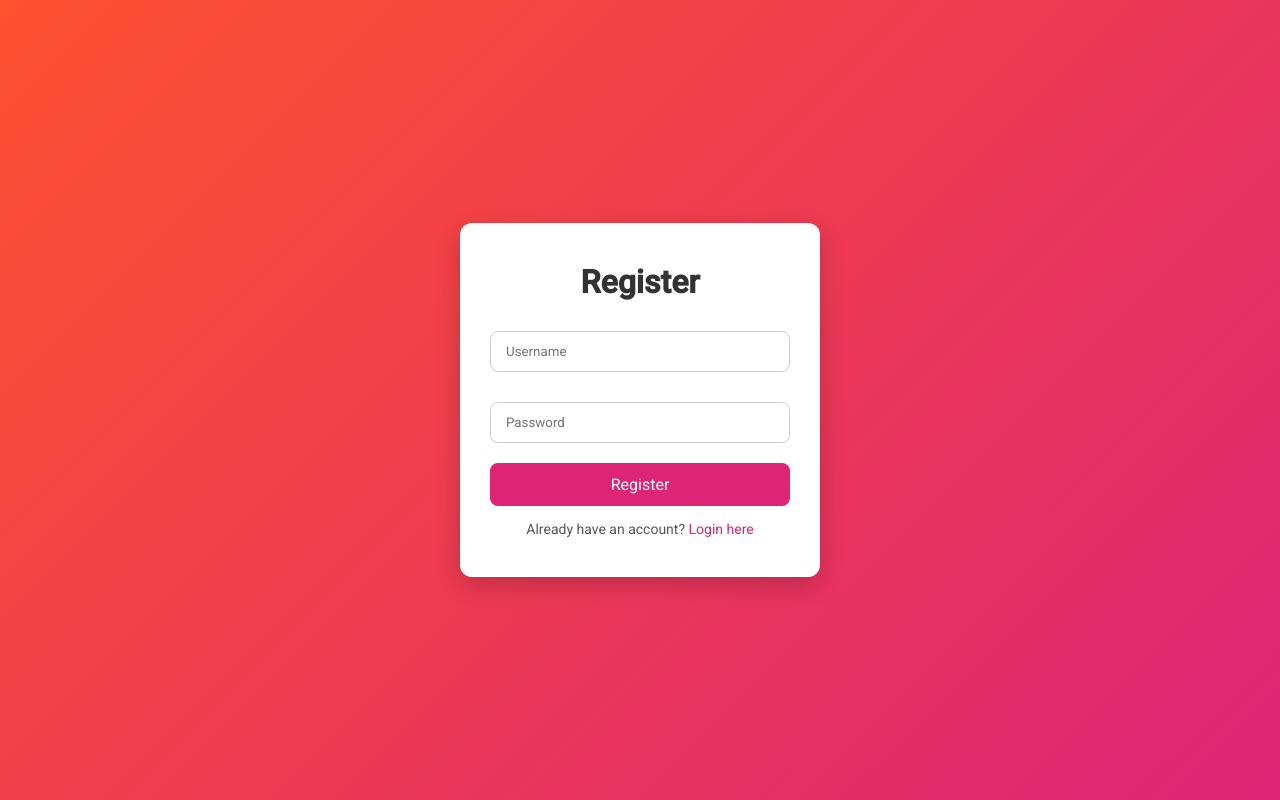
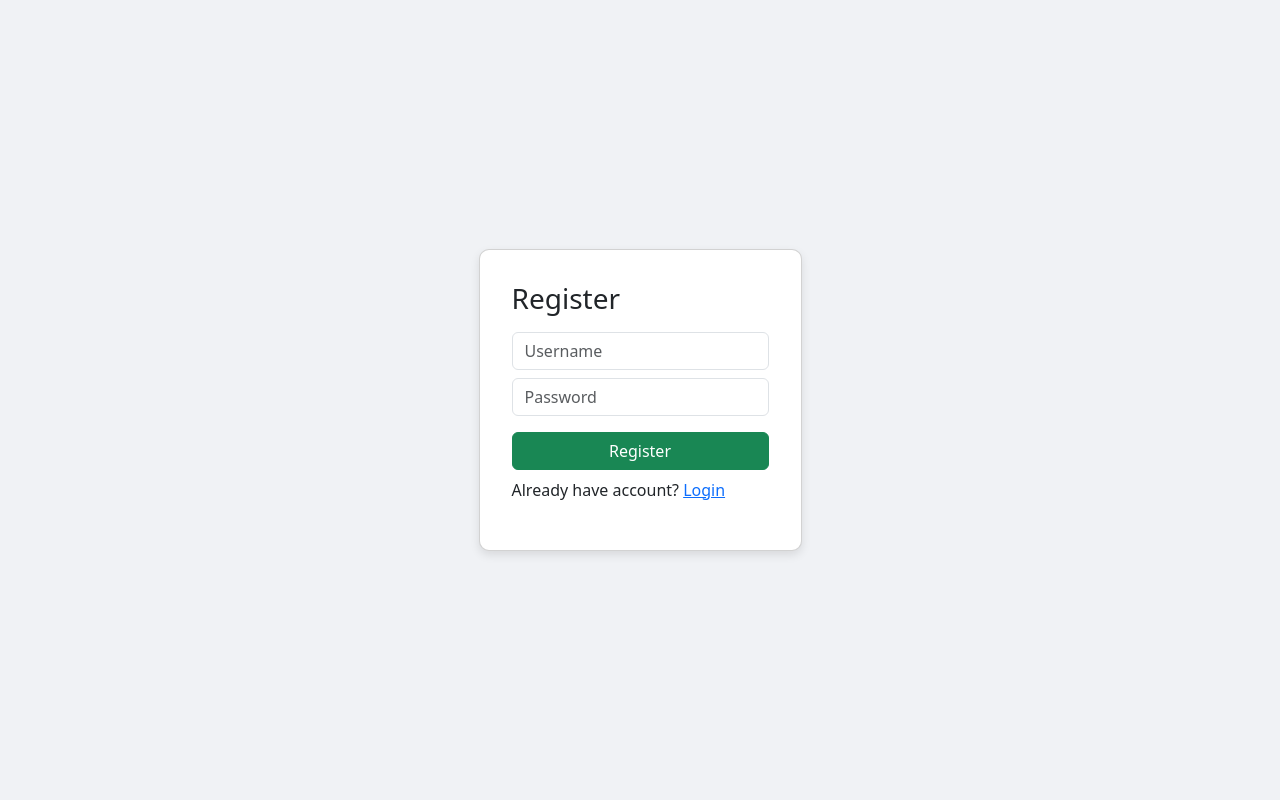
Before and after one commit to thegem99/basic_web, a Flask app: page /register in a window 1280 px wide. Run offline with Flask 3, Linux system fonts and the light colour scheme; some libraries are stand-ins or nearby versions.

Commit message:
Update register.html

```diff
--- a/templates/register.html
+++ b/templates/register.html
@@ -2,39 +2,22 @@
 <html lang="en">
 <head>
 <meta charset="UTF-8">
-  <meta name="viewport" content="width=device-width, initial-scale=1.0">
 <title>Register</title>
-  <link href="https://fonts.googleapis.com/css2?family=Roboto:wght@400;500&display=swap" rel="stylesheet">
+<link href="https://cdn.jsdelivr.net/npm/bootstrap@5.3.0/dist/css/bootstrap.min.css" rel="stylesheet">
 <style>
-    * { margin:0; padding:0; box-sizing:border-box; font-family: 'Roboto', sans-serif; }
-    body { height: 100vh; display: flex; justify-content: center; align-items: center; background: linear-gradient(135deg, #ff512f, #dd2476); }
-    .card { background: #fff; padding: 40px 30px; border-radius: 12px; box-shadow: 0 8px 25px rgba(0,0,0,0.2); width: 360px; text-align: center; animation: fadeIn 0.8s ease-in-out; }
-    @keyframes fadeIn { from {opacity:0; transform: translateY(-20px);} to {opacity:1; transform: translateY(0);} }
-    h1 { margin-bottom: 20px; color: #333; }
-    input { width: 100%; padding: 12px 15px; margin: 10px 0 20px 0; border: 1px solid #ccc; border-radius: 8px; transition: 0.3s; }
-    input:focus { border-color: #dd2476; outline: none; box-shadow: 0 0 5px rgba(221,36,118,0.5); }
-    button { width: 100%; padding: 12px; background: #dd2476; color: #fff; border: none; border-radius: 8px; font-size: 16px; cursor: pointer; transition: 0.3s; }
-    button:hover { background: #c21f69; }
-    .footer { margin-top: 15px; font-size: 14px; color: #555; }
-    .footer a { color: #dd2476; text-decoration: none; transition: 0.3s; }
-    .footer a:hover { text-decoration: underline; }
-    .flash { color: red; margin-bottom: 10px; }
+body { display:flex; justify-content:center; align-items:center; height:100vh; background:#f0f2f5; }
+.card { padding:2rem; border-radius:10px; box-shadow:0 4px 10px rgba(0,0,0,0.1);}
 </style>
 </head>
 <body>
 <div class="card">
-    <h1>Register</h1>
-    {% with messages = get_flashed_messages(with_categories=true) %}
-      {% for category, message in messages %}
-        <div class="flash">{{ message }}</div>
-      {% endfor %}
-    {% endwith %}
+  <h3 class="mb-3">Register</h3>
   <form method="POST">
-      <input type="text" name="username" placeholder="Username" required>
-      <input type="password" name="password" placeholder="Password" required>
-      <button type="submit">Register</button>
+    <input class="form-control mb-2" name="username" placeholder="Username" required>
+    <input class="form-control mb-3" name="password" type="password" placeholder="Password" required>
+    <button class="btn btn-success w-100" type="submit">Register</button>
   </form>
-    <div class="footer">Already have an account? <a href="{{ url_for('login') }}">Login here</a></div>
+  <p class="mt-2">Already have account? <a href="/login">Login</a></p>
 </div>
 </body>
 </html>
```
Lines whose indentation alone changed are shown as unchanged.
